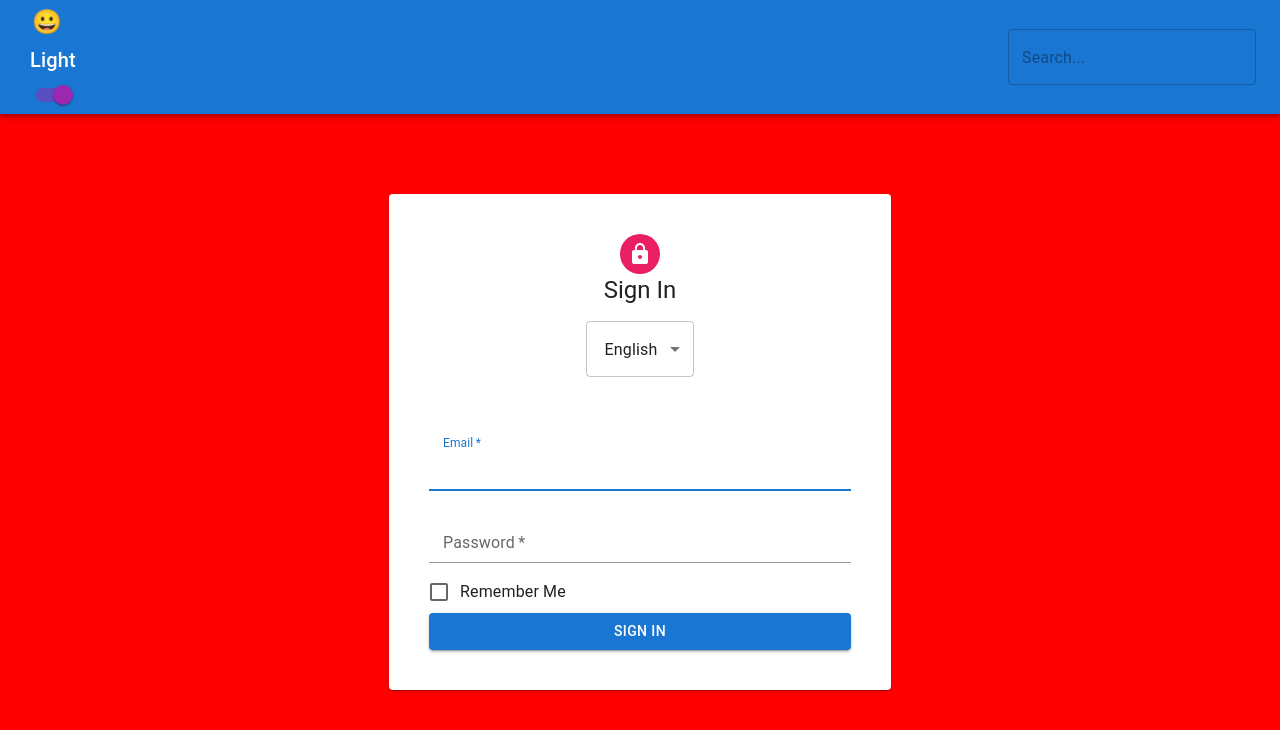
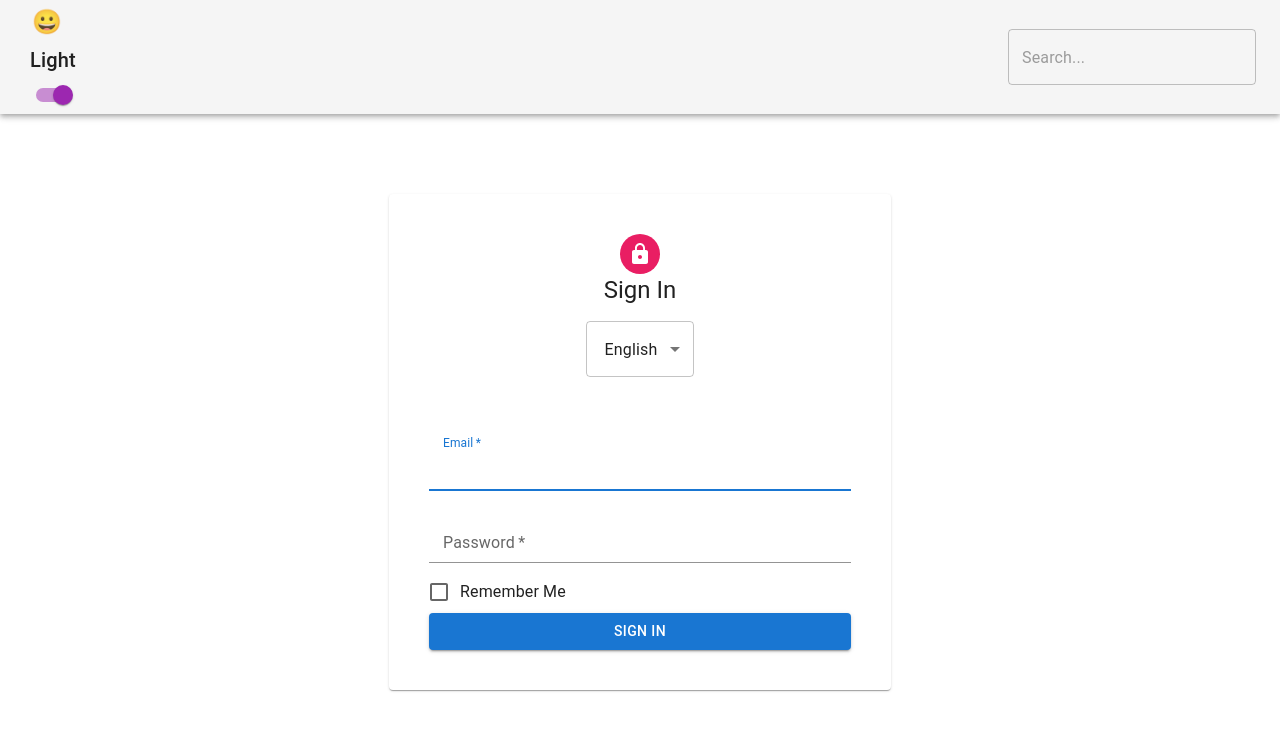
Before and after one commit to J4Web/react-context, a React (Create React App) app: page / in a window 1280 px wide. Shown: the top 730 px of the page. Built offline with nearby package versions, Linux system fonts and the light colour scheme; the HTML template or start-up script is replaced by a standard one.

Commit message:
added lang context

```diff
--- a/src/NavBar.jsx
+++ b/src/NavBar.jsx
@@ -11,6 +11,7 @@ import Paper from '@mui/material/Paper';
 import Box from '@mui/material/Box';
 import { styled } from '@mui/material/styles';
 import { InputBase } from '@mui/material';
+import {ThemeContext} from './contexts/ThemeContext'
 const styles = {
     root:{
 
@@ -30,10 +31,22 @@ color:"inherit",
 
 const label = { inputProps: { 'aria-label': 'Switch demo' } };
 class NavBar extends Component{
+    static contextType = ThemeContext;
+    constructor(props)
+    {
+        super(props);
+        this.handleChange=this.handleChange.bind(this);
+    }
+ handleChange()
+    {
+        this.context.handleChange()
+    }
     render() {
-        const {classes}=this.props;
+        const {isDarkMode}=this.context;
+        // const bgcolor=
+
         return(<div className='root'>
-        <AppBar position="static" color='primary'>
+        <AppBar position="static" color={isDarkMode?'primary':'default'}>
         <Toolbar>
         <Grid
   container
@@ -52,9 +65,9 @@ class NavBar extends Component{
 
         </IconButton>
         <Typography variant="h6" color="inherit">
-            Light
+            {isDarkMode? 'Dark':'Light'}
         </Typography>
-      <Switch {...label } color="secondary" defaultChecked />
+      <Switch {...label } color="secondary" defaultChecked onChange={this.handleChange} />
 </Box>
       <TextField {...label} color="secondary" defaultChecked placeholder="Search..." InputLabelProps={{ shrink: true }}/>
       </Grid>
--- a/src/PageContent.jsx
+++ b/src/PageContent.jsx
@@ -1,11 +1,16 @@
 import React from 'react'
-const styles = {
-    backgroundColor:'red',
+import {ThemeContext} from './contexts/ThemeContext'
+
+class PageContent extends React.Component {
+    static contextType= ThemeContext;
+
+    render(){
+        const {isDarkMode}=this.context;
+        const styles = {
+    backgroundColor: isDarkMode ? '#232323' : '#ffffff',
     height:'100vh',
     width:'100vw',
 }
-class PageContent extends React.Component {
-    render(){
         console.log(this.props.children)
         return <div style={styles}>
             {this.props.children}
--- a/src/contexts/ThemeContext.jsx
+++ b/src/contexts/ThemeContext.jsx
@@ -10,9 +10,15 @@ class ThemeProvider extends React.Component
     this.state={
         isDarkMode: false,
     };
+    this.handleChange=this.handleChange.bind(this);
+}
+handleChange(event){
+    this.setState((oldSt)=>({
+        isDarkMode:!(oldSt.isDarkMode)
+    }))
 }
     render(){
-    return <ThemeContext.Provider value={{...this.state,isChickenGrilled:'Yeps'}}>
+    return <ThemeContext.Provider value={{...this.state,handleChange:this.handleChange}}>
 {this.props.children}
     </ThemeContext.Provider>
 }
```
Also changed, not shown: src/contexts/LanguageContainer.jsx (added).
